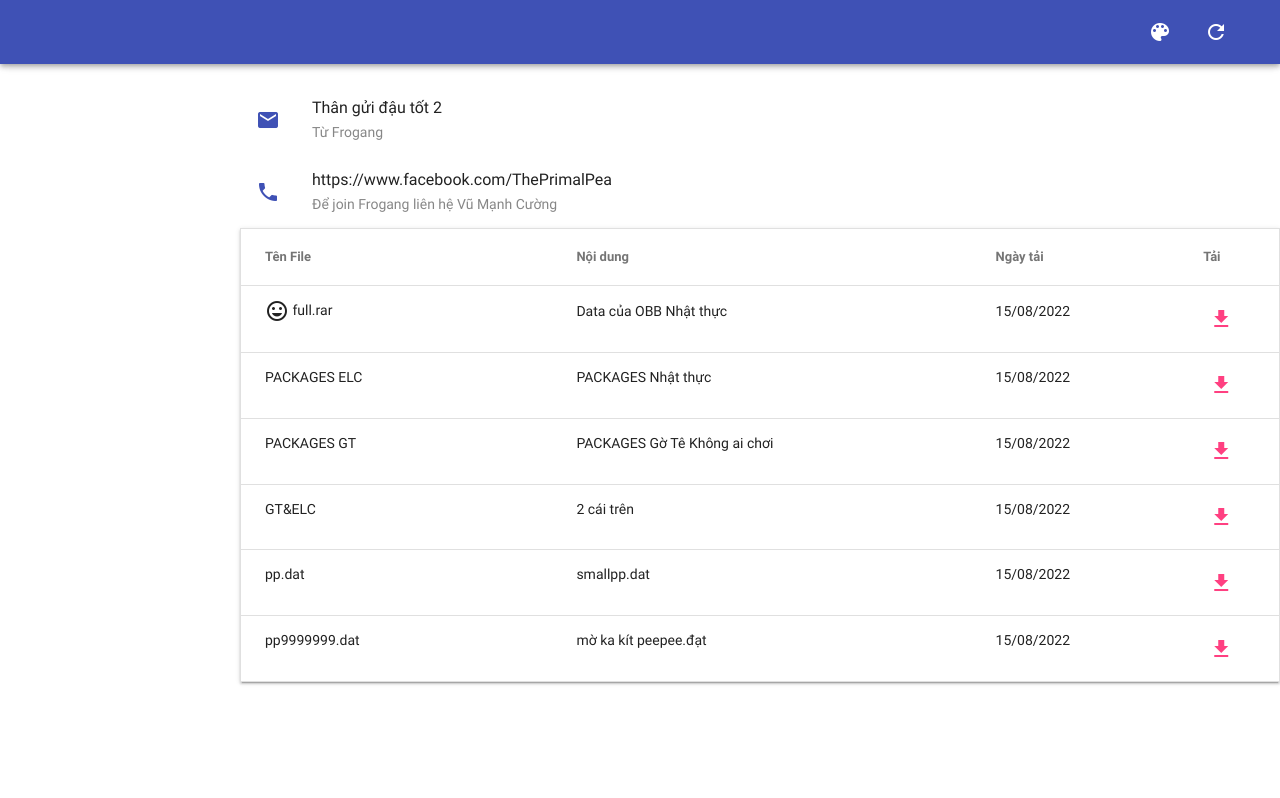
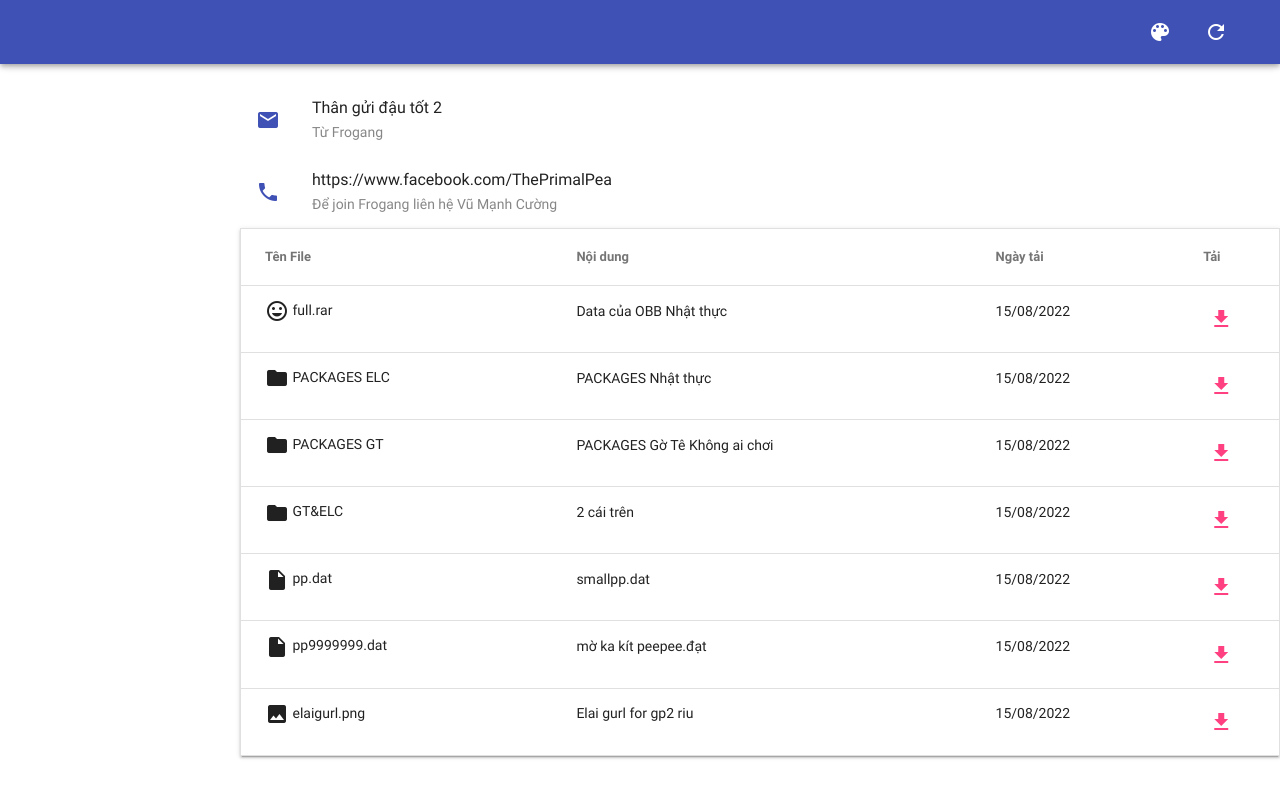
Before and after one commit to Frogang/EOSP, a plain HTML site: page index.html in a window 1280 px wide. Drawn offline with Linux system fonts and the light colour scheme.

Commit message:
Add files via upload

```diff
--- a/index.html
+++ b/index.html
@@ -80,15 +80,17 @@ function goBack() {
 					</thead>
 					<tbody id="download_table_body"><tr><td><i class="mdui-icon material-icons">mood</i> full.rar</p></td><td><p>Data của OBB Nhật thực</p></td><td><p>15/08/2022</p></td><td><a href="https://drive.google.com/file/d/1joT2M_ga165ygtikloPvtTlU8zYWHuOV/view?usp=drivesdk" download="RAR">
 					<button class="mdui-btn mdui-btn-icon mdui-ripple"><i class="mdui-icon material-icons">file_download</i>
-					<tbody id="download_table_body"><tr><td><p>PACKAGES ELC</p></td><td><p>PACKAGES Nhật thực</p></td><td><p>15/08/2022</p></td><td><a href="https://drive.google.com/file/d/16Qb_OzDJ0a-umRYi8lmAysI8jPJjwK6-/view?usp=sharing" download="ZIP">
+					<tbody id="download_table_body"><tr><td><i class="mdui-icon material-icons">folder</i> PACKAGES ELC</p></td><td><p>PACKAGES Nhật thực</p></td><td><p>15/08/2022</p></td><td><a href="https://drive.google.com/file/d/16Qb_OzDJ0a-umRYi8lmAysI8jPJjwK6-/view?usp=sharing" download="ZIP">
 					<button class="mdui-btn mdui-btn-icon mdui-ripple"><i class="mdui-icon material-icons">file_download</i>
-					<tbody id="download_table_body"><tr><td><p>PACKAGES GT</p></td><td><p>PACKAGES Gờ Tê Không ai chơi</p></td><td><p>15/08/2022</p></td><td><a href="https://drive.google.com/file/d/1h234Oq6rrFh6qty8zlbIfqaxyuXBPtQO/view?usp=sharing" download="ZIP">
+					<tbody id="download_table_body"><tr><td><i class="mdui-icon material-icons">folder</i> PACKAGES GT</p></td><td><p>PACKAGES Gờ Tê Không ai chơi</p></td><td><p>15/08/2022</p></td><td><a href="https://drive.google.com/file/d/1h234Oq6rrFh6qty8zlbIfqaxyuXBPtQO/view?usp=sharing" download="ZIP">
 					<button class="mdui-btn mdui-btn-icon mdui-ripple"><i class="mdui-icon material-icons">file_download</i>
-					<tbody id="download_table_body"><tr><td><p>GT&ELC</p></td><td><p>2 cái trên</p></td><td><p>15/08/2022</p></td><td><a href="https://drive.google.com/file/d/1IraRy7R2BeRcYOqZm-5E5cF80R4NAyNk/view?usp=sharing" download="ZIP">
+					<tbody id="download_table_body"><tr><td><i class="mdui-icon material-icons">folder</i> GT&ELC</p></td><td><p>2 cái trên</p></td><td><p>15/08/2022</p></td><td><a href="https://drive.google.com/file/d/1IraRy7R2BeRcYOqZm-5E5cF80R4NAyNk/view?usp=sharing" download="ZIP">
 					<button class="mdui-btn mdui-btn-icon mdui-ripple"><i class="mdui-icon material-icons">file_download</i>
-						<tbody id="download_table_body"><tr><td><p>pp.dat</p></td><td><p>smallpp.dat</p></td><td><p>15/08/2022</p></td><td><a href="https://drive.google.com/file/d/1pa-ImKyTx3JEiR4B4oUjT_VqHMlHUdsk/view?usp=sharing" download="DAT">
+						<tbody id="download_table_body"><tr><td><i class="mdui-icon material-icons">insert_drive_file</i> pp.dat</p></td><td><p>smallpp.dat</p></td><td><p>15/08/2022</p></td><td><a href="https://drive.google.com/file/d/1pa-ImKyTx3JEiR4B4oUjT_VqHMlHUdsk/view?usp=sharing" download="DAT">
 					<button class="mdui-btn mdui-btn-icon mdui-ripple"><i class="mdui-icon material-icons">file_download</i>
-					<tbody id="download_table_body"><tr><td><p>pp9999999.dat</p></td><td><p>mờ ka kít peepee.đạt</p></td><td><p>15/08/2022</p></td><td><a href="https://drive.google.com/file/d/1UDV-WQ5uixLw6XshE5DC6wdlvLeiKv56/view?usp=sharing" download="DAT">
+					<tbody id="download_table_body"><tr><td><i class="mdui-icon material-icons">insert_drive_file</i> pp9999999.dat</p></td><td><p>mờ ka kít peepee.đạt</p></td><td><p>15/08/2022</p></td><td><a href="https://drive.google.com/file/d/1UDV-WQ5uixLw6XshE5DC6wdlvLeiKv56/view?usp=sharing" download="DAT">
+					<button class="mdui-btn mdui-btn-icon mdui-ripple"><i class="mdui-icon material-icons">file_download</i>
+					<tbody id="download_table_body"><tr><td><i class="mdui-icon material-icons">photo</i> elaigurl.png</p></td><td><p>Elai gurl for gp2 riu</p></td><td><p>15/08/2022</p></td><td><a href="https://drive.google.com/file/d/1PB3REnKf2cX7MlOs5N-f-SUQS9RUSaVz/view?usp=sharing" download="PNG">
 					<button class="mdui-btn mdui-btn-icon mdui-ripple"><i class="mdui-icon material-icons">file_download</i>
 				</table>
 			</div>
```
